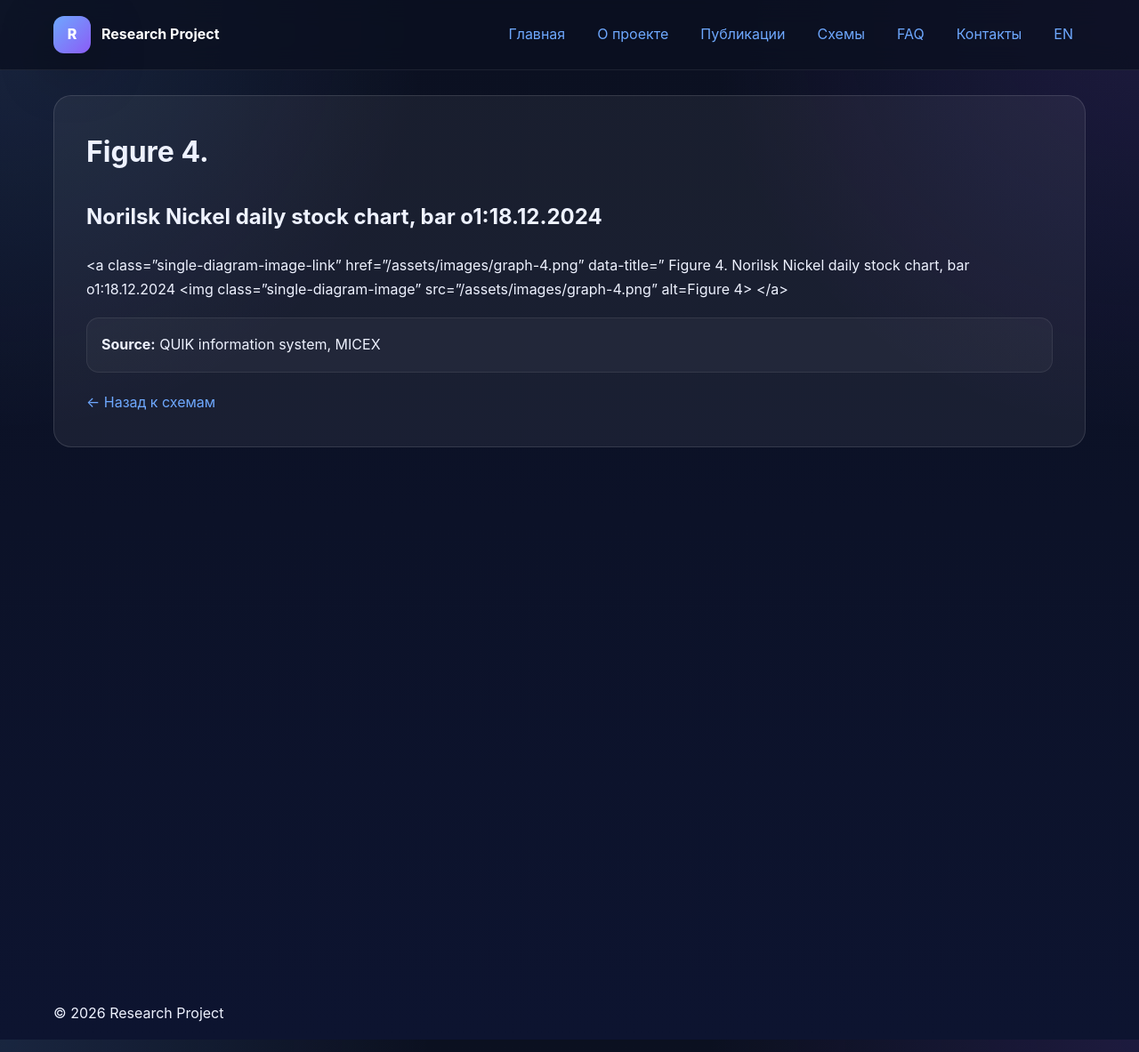
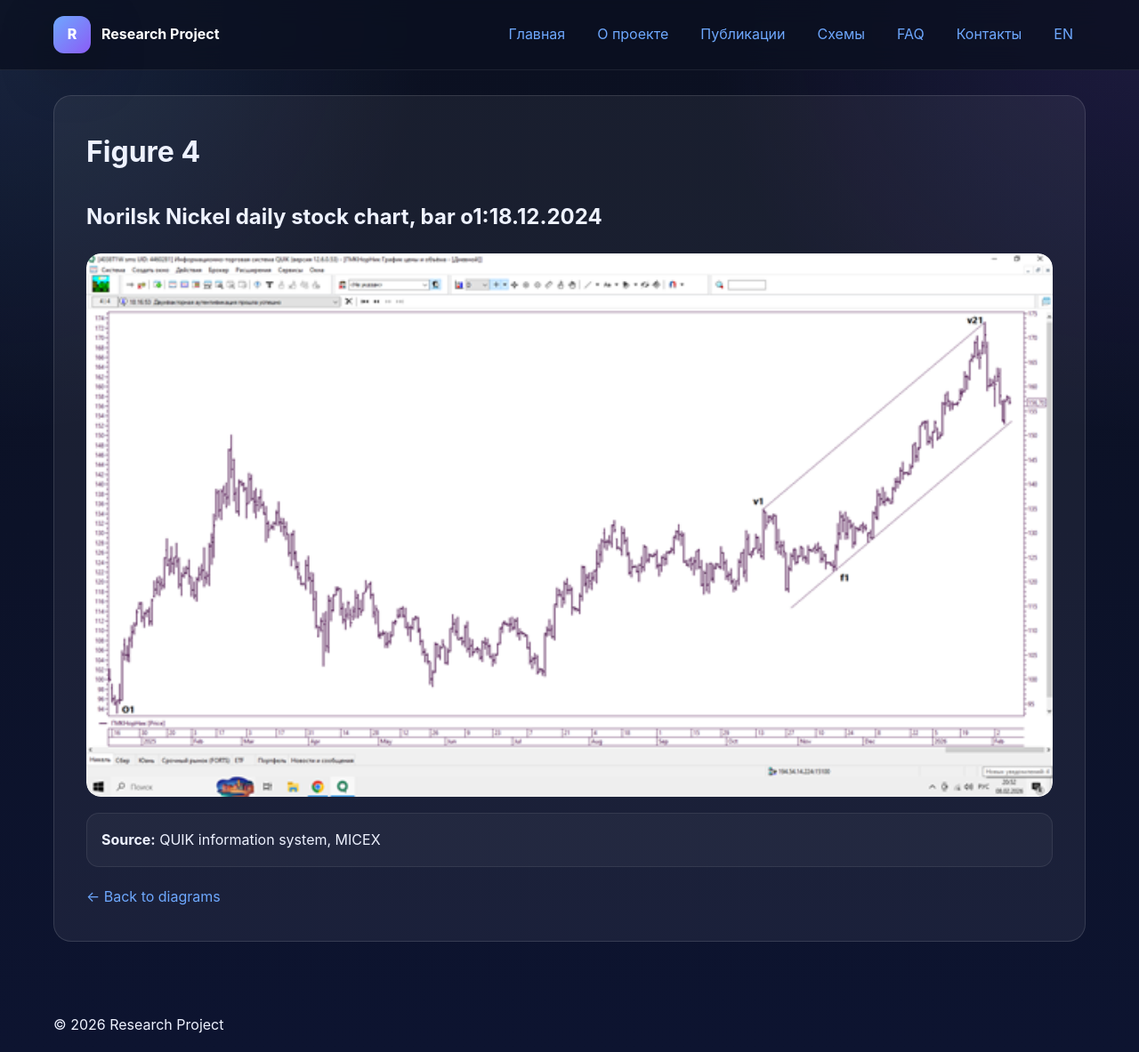
Before and after one commit to naoumov-ilia/naoumov-ilia.github.io, a Jekyll site: the page built from ru/diagrams/graph-4.md, in a window 1280 px wide and 1183 px high. Shown: the whole window at 89% size. Built offline with Jekyll 4.4.1, drawn with Linux system fonts in a browser that asks for light colours.

Commit message:
Update graph-4.md

```diff
--- a/ru/diagrams/graph-4.md
+++ b/ru/diagrams/graph-4.md
@@ -1,6 +1,6 @@
 ---
 layout: page
-title: Figure 4.
+title: Figure 4
 lang: ru
 ref: graph-4
 description:
@@ -9,20 +9,19 @@ permalink: /ru/diagrams/graph-4/
 
 ## Norilsk Nickel daily stock chart, bar  о1:18.12.2024
 
-
-<a class="single-diagram-image-link" href="{{ '/assets/images/graph-4.png' | relative_url }}" data-title="  Figure 4. Norilsk Nickel daily stock chart, bar  о1:18.12.2024
-  <img class="single-diagram-image" src="{{ '/assets/images/graph-4.png' | relative_url }}" alt=Figure 4>
-</a>
+<a class="single-diagram-image-link" href="{{ '/assets/images/graph-4.png' | relative_url }}"
+  data-title="Figure 4"><img class="single-diagram-image" src="{{ '/assets/images/graph-4.png' | relative_url }}" alt="Wave Motion"></a>
 
 <p class="single-diagram-caption">
-  <strong> </strong>
+  <strong></strong>
 </p>
 
 <div class="single-diagram-source">
   <strong>Source:</strong> QUIK information system, MICEX
-
 </div>
 
 <div class="single-diagram-actions">
-  <a class="btn btn-secondary" href="{{ '/ru/diagrams/' | relative_url }}">← Назад к схемам</a>
+  <a class="btn btn-secondary" href="{{ '/ru/diagrams/' | relative_url }}">
+    ← Back to diagrams
+  </a>
 </div>
```
